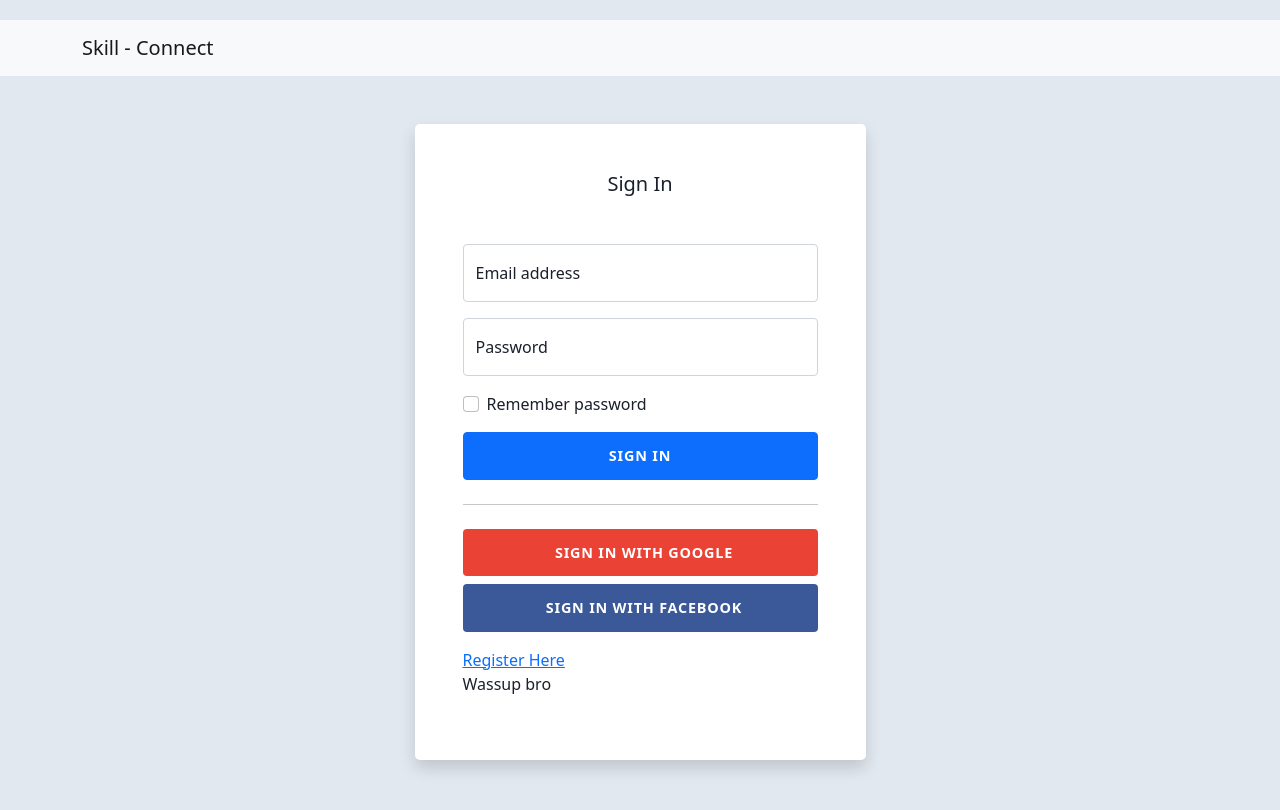
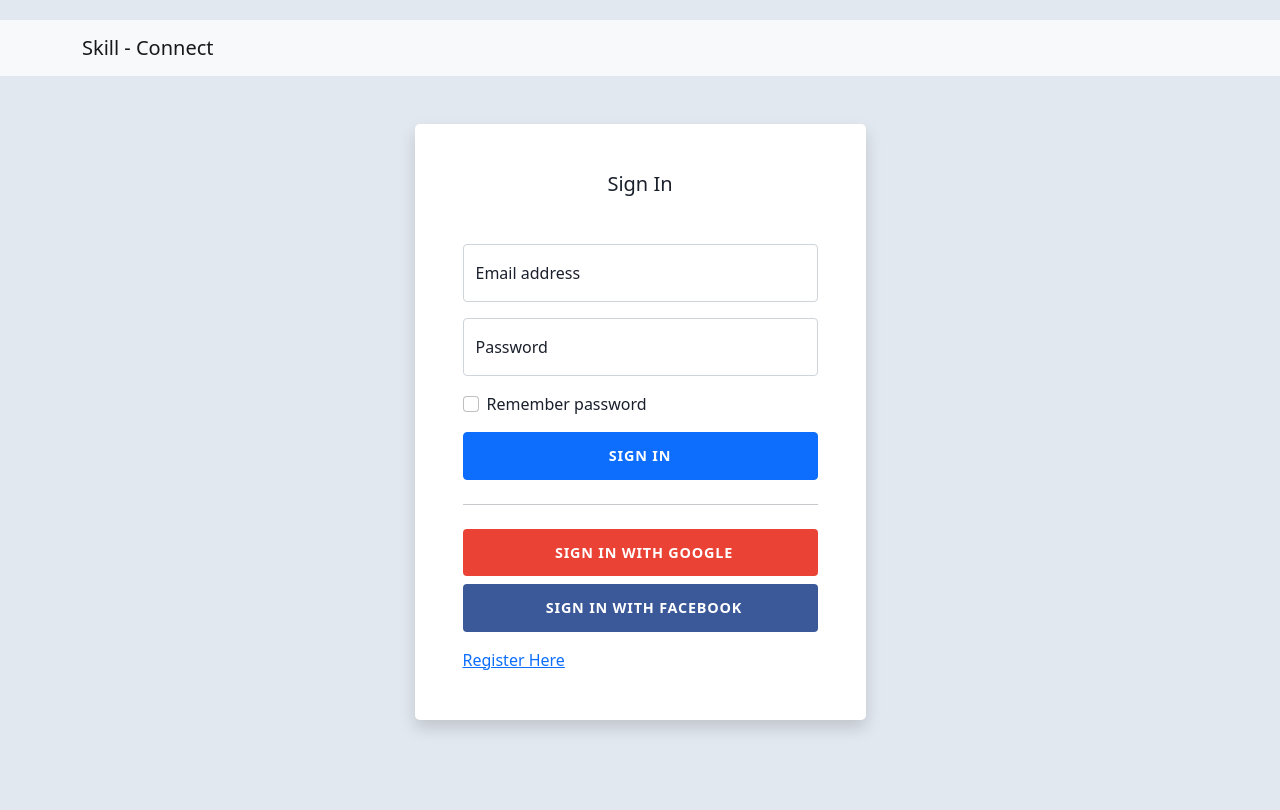
Before and after one commit to pramodsarvi/qna, a React (Create React App) app: page / in a window 1280 px wide. Shown: the top 810 px of the page. Built offline with nearby package versions, Linux system fonts and the light colour scheme.

Commit message:
revert back changes

```diff
--- a/src/components/login.js
+++ b/src/components/login.js
@@ -97,7 +97,6 @@ return (
                 </div>
               </form>
               <a href='/register'>Register Here</a>
-              <p>Wassup bro</p>
             </div>
           </div>
         </div>
```
